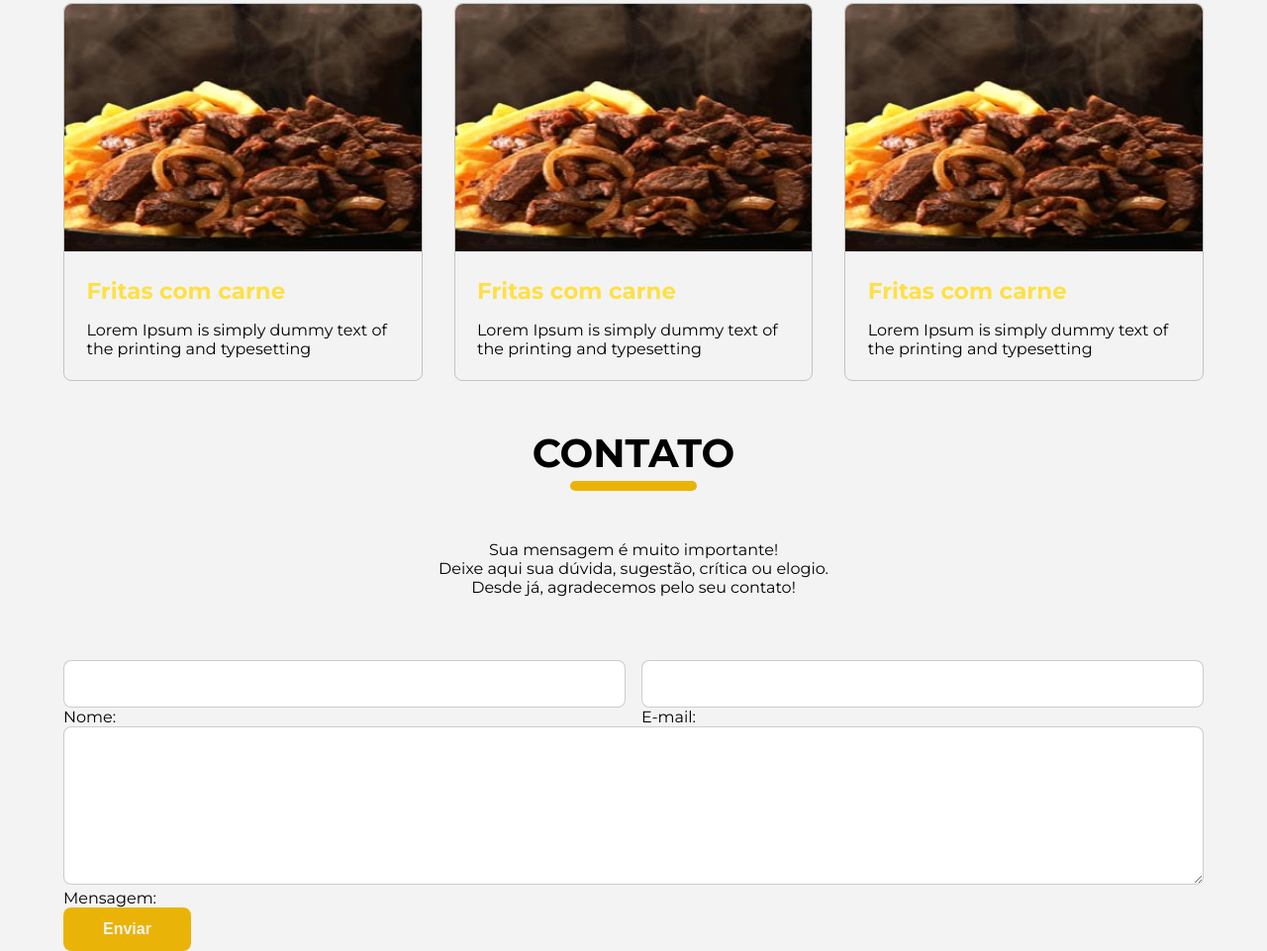
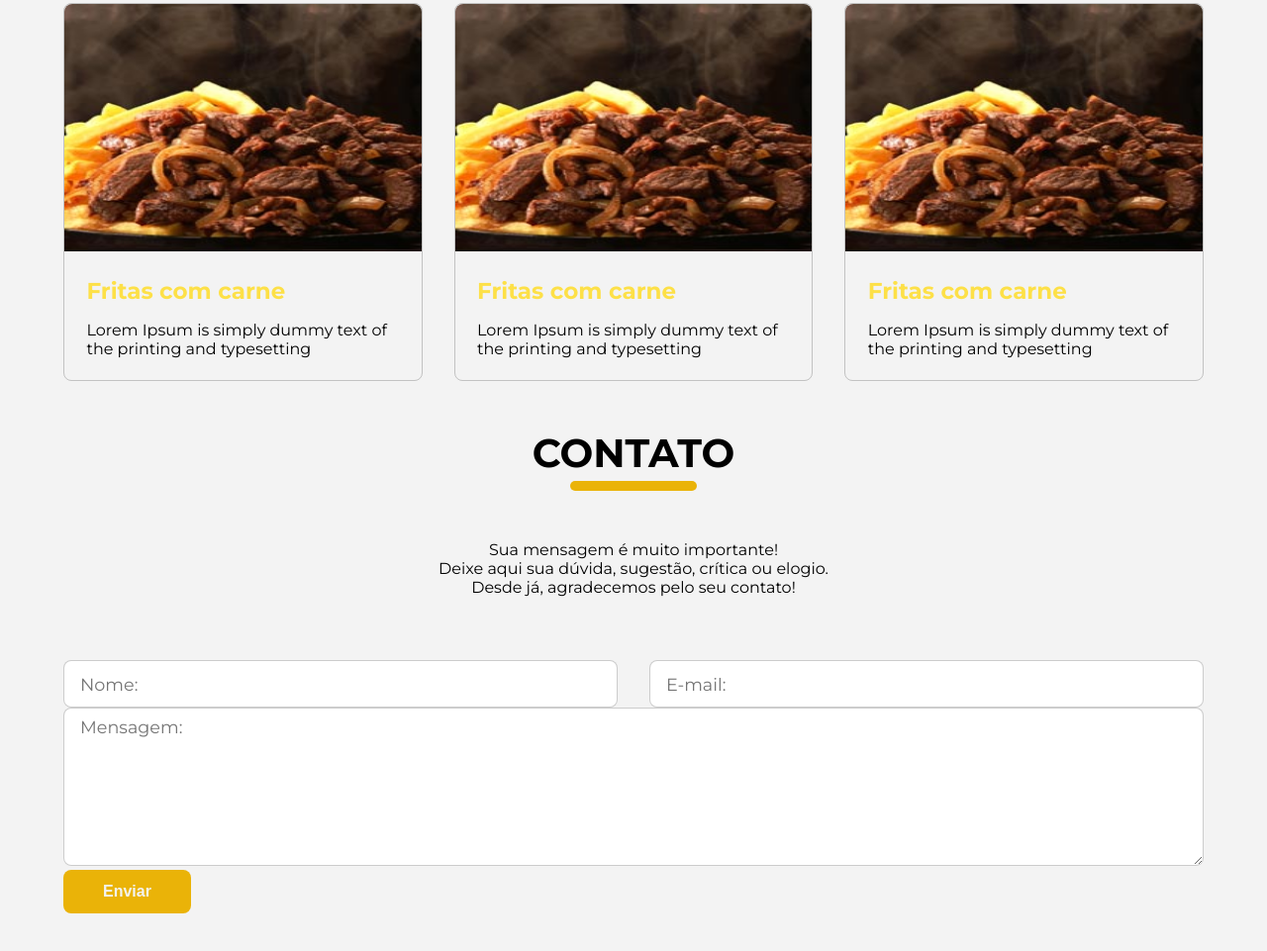
Before and after one commit to GustavoA01/agranel-landing-page, a plain HTML site: page pages/index.html in a window 1280 px wide. Shown: the part 2175-3136 px from the top of the page at 99% size. After the commit the page ends 3098 px from the top, so only its background shows below. Drawn offline with Linux system fonts and the light colour scheme.

Commit message:
correção contato

```diff
--- a/pages/index.css
+++ b/pages/index.css
@@ -372,13 +372,13 @@ header {
 }
 
 .form-container, .inputTop{
-    gap: 1rem;
+    gap: 2rem;
 }
 
-.formButton {
-    display: flex;
-    align-items: flex-end;
+.formButton button {
+    justify-content: end;
 }
+
 .inputTop {
     margin-top: 4rem;
     display:grid;
@@ -390,7 +390,13 @@ header {
     width: 100%;
     border-radius: 0.5rem;
     border: 1px solid rgba(0, 0, 0, 0.2);
-    font-size: 1rem;
+    font-family: "Montserrat", sans-serif;
+    font-size: 1.1rem;
+    padding-left: 1rem;
+}
+
+.inputMsg {
+    padding-top: 0.5rem;
 }
 
 .inputSobre {
@@ -400,7 +406,3 @@ header {
 .inputMsg {
     height: 10rem;
 }
-
-/* Colocar label dentro do input */
-.labelInput {
-}
--- a/pages/index.html
+++ b/pages/index.html
@@ -160,17 +160,14 @@
                 <form class="form-container">
                     <div class="inputTop">
                         <div class="inputBox">
-                            <input type="text" name="nome" id="nome" class="inputSobre">
-                            <label for="nome" class="labelInput">Nome:</label>
+                            <input type="text" name="nome" id="nome" class="inputSobre" placeholder="Nome:">
                         </div>
                         <div class="inputBox">
-                            <input type="email" name="email" id="email" class="inputSobre">
-                            <label for="email" class="labelInput">E-mail:</label>
+                            <input type="email" name="email" id="email" class="inputSobre" placeholder="E-mail:">
                         </div>
                     </div>
                     <div>
-                        <textarea name="mensagem" class="inputMsg"></textarea>
-                        <label for="nome" class="labelInput">Mensagem:</label>
+                        <textarea name="mensagem" class="inputMsg" placeholder="Mensagem:"></textarea>
                     </div>
                     <div class="formButton">
                         <button type="submit">Enviar</button>
```
